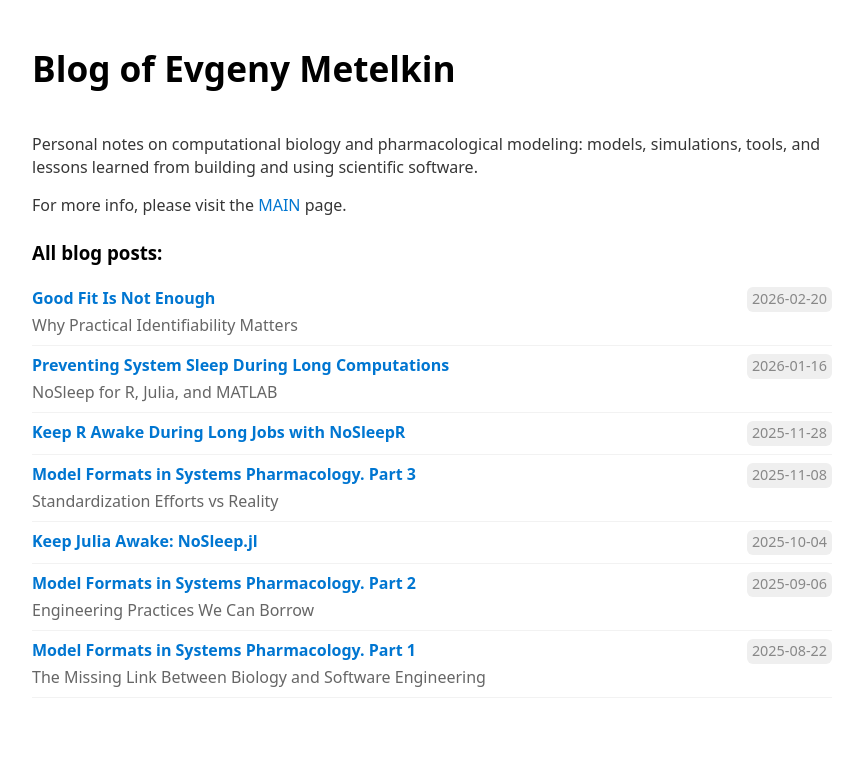
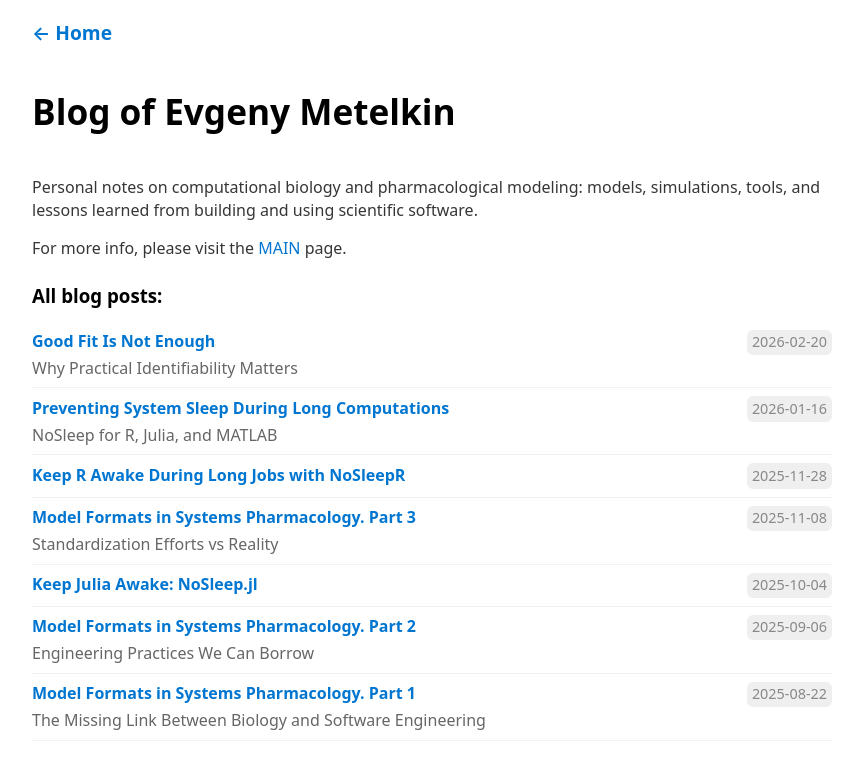
Before and after one commit to metelkin/metelkin.github.io, an Eleventy site: page content/blog.md in a window 1280 px wide. Shown: the whole page, without its empty margins (208-1071 px from the left). Built offline with nearby package versions, Linux system fonts and the light colour scheme; Eleventy itself is replaced by a stand-in of ours; files that its build step writes are made by us from their sources; what markdown-it-link-attributes would draw is missing.

Commit message:
home ref in blog

```diff
--- a/content/_includes/collection.njk
+++ b/content/_includes/collection.njk
@@ -3,6 +3,11 @@
 {% extends "base.njk" %}
 
 {% block body %}
+    <p style="margin-bottom: 1rem;">
+        <a href="/" style="text-decoration: none; font-weight: 600; font-size: 1.2rem;">
+            ← Home
+        </a>
+    </p>
     <div class="container">
         <div class="half">
             <h1>{{ title }}</h1>
```
